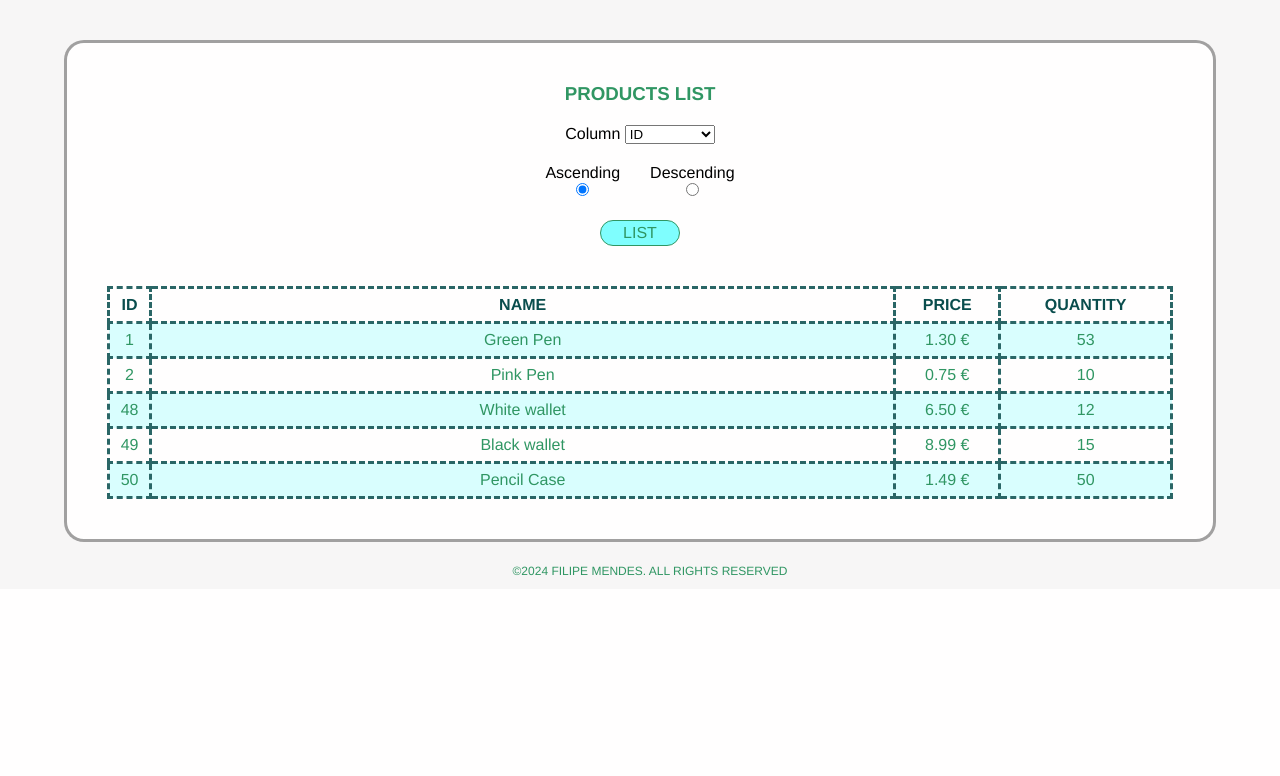
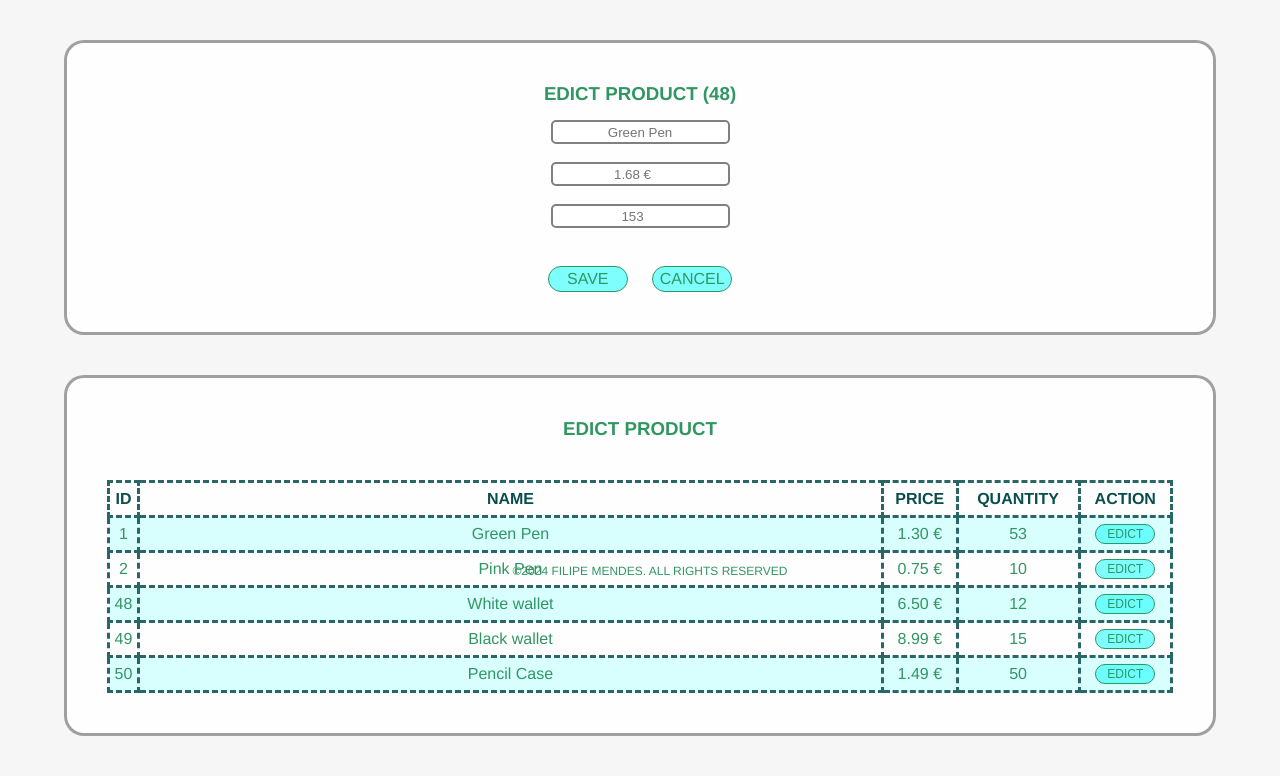
Before and after one commit to FMatiasMendes/Stock_Management_Site, a PHP site: page /edictProduct.php in a window 1280 px wide. Shown: the part 211-987 px from the top of the page. Before the commit the page ends 787 px from the top, so only its background shows below. Run offline with PHP 8.4, Linux system fonts and the light colour scheme.

Commit message:
edictProduct html page done

```diff
--- a/edictProduct.php
+++ b/edictProduct.php
@@ -31,31 +31,25 @@
 		</header>
 
 		<main>
-		<!-- consider make the ascending/descending order with arrows on each column -->
+
+		<div class="outer-border">
+			<!-- change id number -->
+			<h3 class="page-titles">EDICT PRODUCT (48)</h3>
+			<div>
+				<form action="" class="search-form">
+					<!-- change placeholders number -->
+					<input type="text" name="name" placeholder="Green Pen"><br><br>
+					<input type="number" name="price" placeholder="1.68 €"><br><br>
+					<input type="number" name="quantity" placeholder="153"><br><br>
+					<input type="submit" name="" value="SAVE" class="save-button">
+					<button class="cancel-button">CANCEL</button>
+				</form>
+			</div>
+
+		</div>
+
 			<div class="outer-border">
-				<h3 class="page-titles">PRODUCTS LIST</h3>
-				<div class="column-selector">
-					<label for="">Column</label>
-					<select name="column" id="column">
-						<option value="id">ID</option>
-						<option value="name">NAME</option>
-						<option value="price">PRICE</option>
-						<option value="quantity">QUANTITY</option>
-					</select>
-				</div>
-				<div class="radio-inputs">
-					<div>
-						<label for="">Ascending</label>
-						<br>
-						<input type="radio" name="order" value="ascending" checked="checked">
-					</div>
-					<div>
-						<label for="">Descending</label>
-						<br>
-						<input type="radio" name="order" value="descending">
-					</div>
-				</div>
-				<input type="submit" name="" value="LIST" class="list-button">
+				<h3 class="page-titles">EDICT PRODUCT</h3>
 
 				<table>
 					<tr>
@@ -63,36 +57,62 @@
 						<th class="name-column">NAME</th>
 						<th>PRICE</th>
 						<th>QUANTITY</th>
+						<th>ACTION</th>
 					</tr>
 					<tr>
 						<td>1</td>
 						<td>Green Pen</td>
 						<td>1.30 €</td>
 						<td>53</td>
+						<td>
+							<form action="">
+								<input type="submit" name="edict" value="EDICT" class="edict-button">
+							</form>
+						</td>
 					</tr>
 					<tr>
 						<td>2</td>
 						<td>Pink Pen</td>
 						<td>0.75 €</td>
 						<td>10</td>
+						<td>
+							<form action="">
+								<input type="submit" name="edict" value="EDICT" class="edict-button">
+							</form>
+						</td>
 					</tr>
 					<tr>
 						<td>48</td>
 						<td>White wallet</td>
 						<td>6.50 €</td>
 						<td>12</td>
+						<td>
+							<form action="">
+								<input type="submit" name="edict" value="EDICT" class="edict-button">
+							</form>
+						</td>
 					</tr>
 					<tr>
 						<td>49</td>
 						<td>Black wallet</td>
 						<td>8.99 €</td>
 						<td>15</td>
+						<td>
+							<form action="">
+								<input type="submit" name="edict" value="EDICT" class="edict-button">
+							</form>
+						</td>
 					</tr>
 					<tr>
 						<td>50</td>
 						<td>Pencil Case</td>
 						<td>1.49 €</td>
 						<td>50</td>
+						<td>
+							<form action="">
+								<input type="submit" name="edict" value="EDICT" class="edict-button">
+							</form>
+						</td>
 					</tr>
 				</table>
 			</div>
--- a/styles/style.css
+++ b/styles/style.css
@@ -89,7 +89,10 @@ body{
 
 .column-selector,
 .radio-inputs,
-.list-button{
+.list-button,
+.save-button,
+.cancel-button
+{
 	margin-top: 20px;
 	font-family: var(--font-family);
 }
@@ -100,7 +103,10 @@ body{
 	justify-content: center;
 }
 
-.list-button{
+.list-button,
+.save-button,
+.cancel-button
+{
 	color: var(--text-color);
 	width: 80px;
 	padding: 3px 0px;
@@ -113,8 +119,14 @@ body{
 	transition: 0.5s ease;
 }
 
-.list-button:hover{
+.list-button:hover,
+.save-button:hover,
+.cancel-button:hover{
 	background-color: rgba(0, 255, 255, 0.25);
+}
+
+.save-button{
+	margin-right: 20px;
 }
 
 table, th, td{
@@ -142,6 +154,8 @@ td{
 
 tr{
 	height: 35px;
+	pointer-events: none;
+	transition: 0.5s ease;
 }
 
 tr:nth-child(even){
@@ -168,6 +182,28 @@ tr:nth-child(even){
 	color: var(--text-color);
 	text-align: center;
 	margin-top: 40px;
+}
+
+.edict-button{
+	color: var(--text-color);
+	width: 60px;
+	padding: 2px 0px;
+	border: 1px solid;
+	border-color: var(--text-color);
+	border-radius: 25px;
+	background-color: rgba(0, 255, 255, 0.50);
+	font-size: 12px;
+	cursor: pointer;
+	transition: 0.5s ease;
+	pointer-events: auto;
+}
+
+.edict-button:hover{
+	background-color: white;
+}
+
+tr:hover{
+	background-color: rgba(0, 255, 255, 1);
 }
 
 
```
